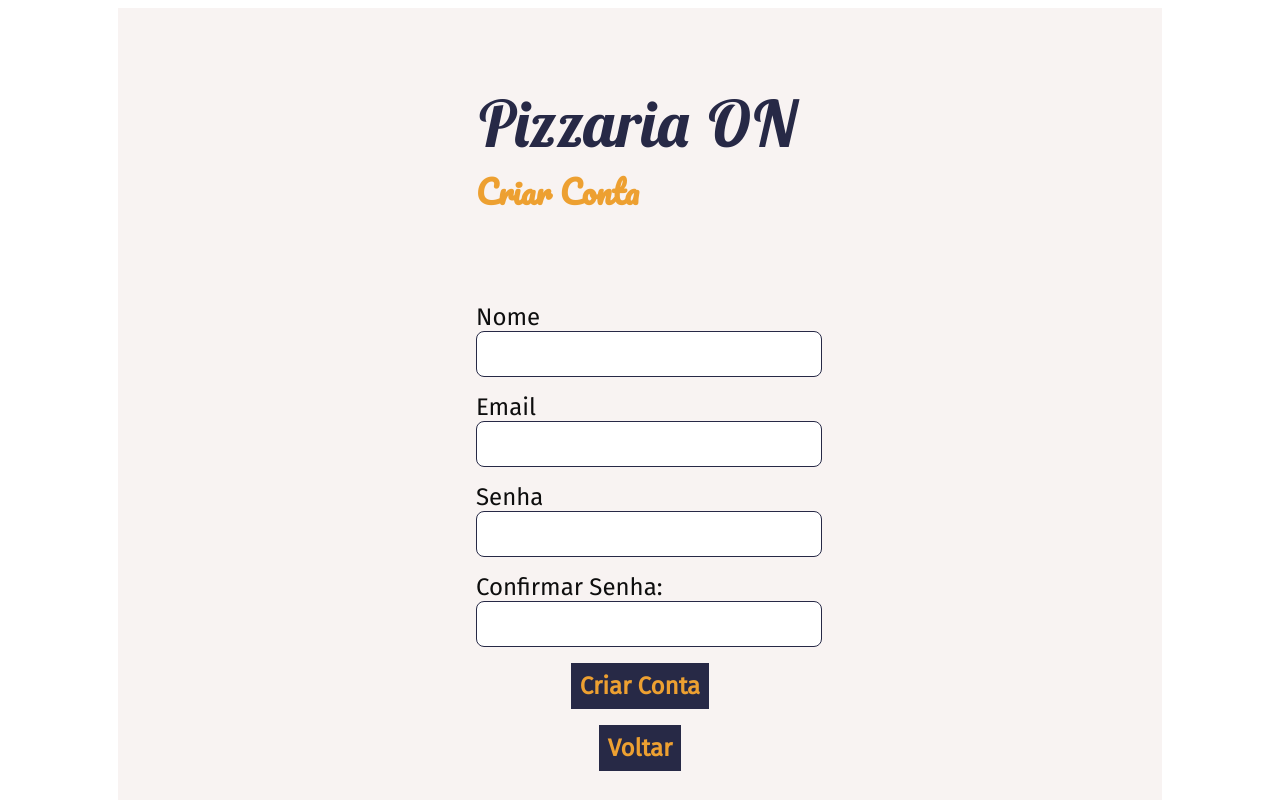
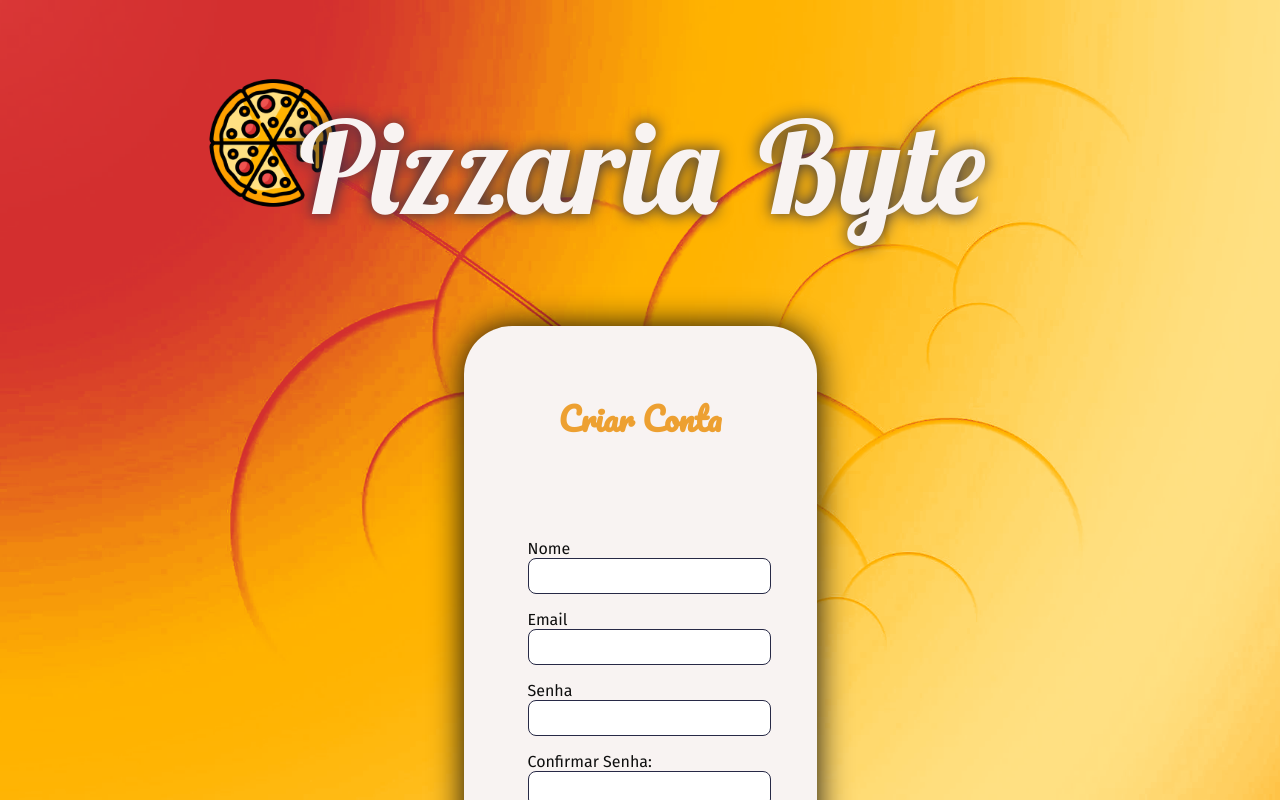
Before and after one commit to tomast1337/Pizzaria-Byte, a React (Vite) app in the folder frontend/: page /criar-conta in a window 1280 px wide. Shown: the top 800 px of the page. Built offline with nearby package versions, Linux system fonts and the light colour scheme; the HTML template or start-up script is replaced by a standard one.

Commit message:
Melhorias nas telas de login

```diff
--- a/frontend/src/Components/LandingPageModel.module.scss
+++ b/frontend/src/Components/LandingPageModel.module.scss
@@ -1,16 +1,27 @@
 @use '../global-css-vars.scss' as *;
 
+.logo {
+    margin-bottom: 1rem;
+    display: block;
+    text-align: center;
+    h1 {
+        font-size: 8rem;
+        font-weight: bold;
+        color: $white;
+        margin-bottom: 0;
+        font-family: $title;
+        text-shadow: 0 0 1rem $brand1;
+    }
+}
+
 .container{
-    width: 100%;
+    width: fit-content;
     height: fit-content;
-    min-height: 90vh;
-    margin: auto auto;
-    padding: 1rem;
-    // desktop
-    @media (min-width: 1025px) {
-        width: 80%;
-    }
-
+    min-height: fit-content;
+    margin: 5em auto;
+    padding: 3rem;
+    border-radius: 3rem;
+    box-shadow: 0 0 2rem $black;
 
     display: flex;
     flex-direction: column;
@@ -18,3 +29,16 @@
     align-items: center;
     background-color: $white;
 }
+
+.landingPage{
+    position: absolute;
+    top: 0;
+    left: 0;
+    width: 100%;
+    height: 100%;
+    background-image: url('/images/BG.png') , linear-gradient(#eb01a5, #d13531);
+    background-size: cover;
+    background-position: 20% 50%;
+    background-repeat: no-repeat;
+    background-attachment: fixed;
+}
--- a/frontend/src/Components/LandingPageModel.tsx
+++ b/frontend/src/Components/LandingPageModel.tsx
@@ -3,9 +3,14 @@ import styles from './LandingPageModel.module.scss';
 
 const LandingPageModel = (props: any) => {
     return (
-        <>
-            <div className={styles.container}>{props.children}</div>
-        </>
+        <div className={styles.landingPage}>
+            <div className={styles.logo}>
+                <h1>Pizzaria Byte</h1>
+            </div>
+            <div className={styles.container}>
+                {props.children}
+            </div>
+        </div>
     );
 };
 
--- a/frontend/src/Features/Login/LoginSlice.ts
+++ b/frontend/src/Features/Login/LoginSlice.ts
@@ -60,6 +60,7 @@ const LoginSlice = createSlice({
         },
         setSenha: (state, action) => {
             state.senha = action.payload;
+            state.error = '';
         },
         setError: (state, action) => {
             state.error = action.payload;
--- a/frontend/src/Pages/CriarContaPage.module.scss
+++ b/frontend/src/Pages/CriarContaPage.module.scss
@@ -5,28 +5,24 @@
     color: $black;
 
     .logo {
-        margin-bottom: 1rem;
-
-        h1 {
-            font-size: 4rem;
-            font-weight: bold;
-            color: $brand1;
-            margin-bottom: 0;
-            font-family: $title;
-        }
-
         h2 {
             margin-top: 0;
-            font-size: 2rem;
+            font-size: 3rem;
             font-weight: bold;
             color: $brand2;
             font-family: $sub-title;
+            text-align: center;
+
+            //Desktop
+            @media (min-width: 1025px) {
+                font-size: 2rem;
+            }
         }
     }
 
     .erro {
         color: $alert-danger;
-        font-size: 1.5rem;
+        font-size: 2rem;
         font-weight: bold;
         margin-top: 1rem;
         font-family: $text-alt;
@@ -36,42 +32,64 @@
     form {
         margin-top: 1rem;
         font-family: $text;
+
         .form-group {
             margin-bottom: 1rem;
         }
+
+
+        //Desktop
+        @media (min-width: 1025px) {
+
+            .form-group input,
+            label {
+                font-size: 1rem;
+            }
+        }
+
 
         .form-group input {
             display: block;
             border-radius: .5rem;
             border: 1px solid $brand1;
             padding: 0.5rem;
-            font-size: 1.5rem;
+            font-size: 2rem;
             width: 100%;
 
             &:focus {
                 outline: none;
                 border-color: $brand2;
             }
+
+            //Desktop
+            @media (min-width: 1025px) {
+                font-size: 1rem;
+            }
         }
 
         .form-group label {
-            font-size: 1.5rem;
+            font-size: 2rem;
             display: block;
             width: 100%;
+
+            //Desktop
+            @media (min-width: 1025px) {
+                font-size: 1rem;
+            }
         }
 
         .form-group button,
         a {
-            border-radius: 0;
+            border-radius: .5rem;
             border: 1px solid $brand1;
             padding: 0.5rem;
-            font-size: 1.5rem;
+            font-size: 3rem;
             background-color: $brand1;
             color: $brand2;
             display: block;
             width: fit-content;
             margin: 0 auto;
-            font-family: $text !important;
+            font-family: $text  !important;
             font-weight: bold;
 
             &:focus {
@@ -88,8 +106,19 @@
             &:active,
             &:link {
                 text-decoration: none;
-                font-size: 1.5rem;
+                font-size: 3rem;
                 text-align: center;
+            }
+
+            //Desktop
+            @media (min-width: 1025px) {
+                font-size: 2rem;
+
+                &:visited,
+                &:active,
+                &:link {
+                    font-size: 2rem;
+                }
             }
         }
     }
--- a/frontend/src/Pages/CriarContaPage.tsx
+++ b/frontend/src/Pages/CriarContaPage.tsx
@@ -29,7 +29,7 @@ const CriarContaPage = () => {
     const navigate = useNavigate();
 
     React.useEffect(() => {
-        document.title = 'Pizzaria ON - Criar Usuário';
+        document.title = 'Pizzaria Byte - Criar Usuário';
     }, []);
 
     const handleSubmit = (e: React.FormEvent<HTMLFormElement>) => {
@@ -52,7 +52,6 @@ const CriarContaPage = () => {
     return (
         <div className={styles.page}>
             <div className={styles.logo}>
-                <h1>Pizzaria ON</h1>
                 <h2>Criar Conta</h2>
             </div>
             <div>
--- a/frontend/src/Pages/LoginPage.tsx
+++ b/frontend/src/Pages/LoginPage.tsx
@@ -23,7 +23,7 @@ const LoingPage = () => {
     const navigate = useNavigate();
 
     React.useEffect(() => {
-        document.title = 'Pizzaria ON - Login';
+        document.title = 'Pizzaria Byte - Login';
     }, []);
 
     const tokenRedirect = () => {
@@ -73,11 +73,13 @@ const LoingPage = () => {
     React.useEffect(() => {
         // caso o usuário já tenha feito o login, redirecionar para a página correta
         tokenRedirect();
+
+        dispatcher(setError(''));
+
     }, []);
     return (
         <div className={styles.page}>
             <div className={styles.logo}>
-                <h1>Pizzaria ON</h1>
                 <h2>Login</h2>
             </div>
             <div>
```
Also changed, not shown: frontend/assets/images/BG.png (added).
